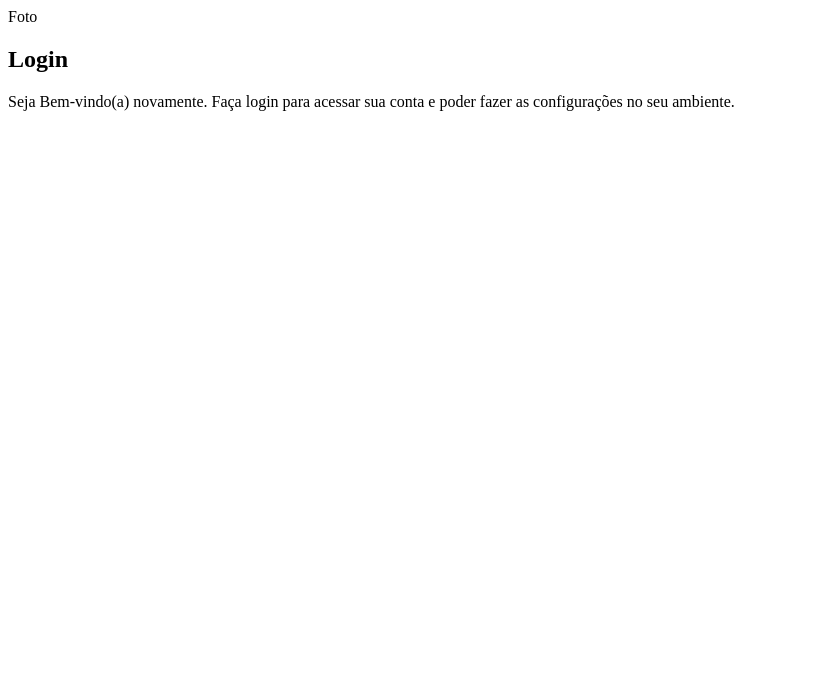
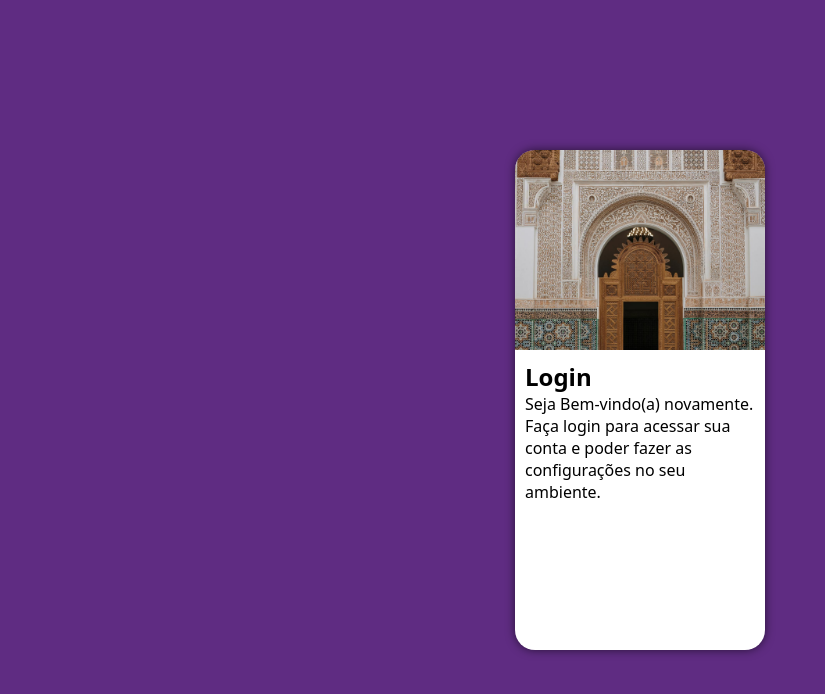
Before and after one commit to ErikDavidLeitao/projeto-login, a plain HTML site: page index.html in a window 1280 px wide. Shown: the whole page, without its empty margins (0-825 px from the left). Drawn offline with Linux system fonts and the light colour scheme.

Commit message:
atualizei o projeto

```diff
--- a/index.html
+++ b/index.html
@@ -13,7 +13,7 @@
         <section id="login">
 
             <div id="imagem">
-                Foto
+                <!-- Aqui vai a imagem nas CSS -->
             </div>
 
             <div id="formulario">
--- a/styles/style.css
+++ b/styles/style.css
@@ -1,6 +1,56 @@
 @charset "UTF-8";
+
+* {
+    font-family: system-ui, -apple-system, BlinkMacSystemFont, 'Segoe UI', Roboto, Oxygen, Ubuntu, Cantarell, 'Open Sans', 'Helvetica Neue', sans-serif;
+
+    padding: 0px;
+    margin: 0px;
+    box-sizing: border-box;
+}
 
 :root {
     --cor-verde: #49a09d;
     --cor-lilas: #5f2c82;
-  }
+}
+
+body, html {
+    background-color: var(--cor-lilas);
+    height: 100vh;
+    width: 100vw;
+}
+
+main {
+    position: relative;
+
+    height: 100vh;
+    width: 100vw;
+}
+
+#login {
+    position: absolute;
+    top: 50%;
+    left: 50%;
+
+    transform: translate(-50%, -50%);
+    overflow: hidden;
+
+    background-color: white;
+    width: 250px;
+    height: 500px;
+    border-radius: 20px;
+    box-shadow: 0px 0px 10px rgba(0, 0, 0, 0.589);
+}
+
+#login > #imagem {
+    display: block;
+    background: var(--cor-lilas) url('../images/pexels-gül-işık-13766875.jpg') no-repeat;
+
+    background-position: center bottom;
+    background-size: cover;
+    height: 200px;
+}
+
+#login > #formulario {
+    display: block;
+    padding: 10px;
+}
```
